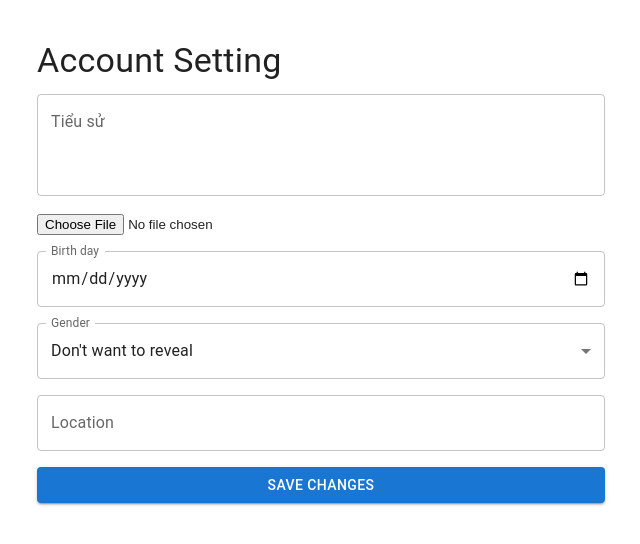
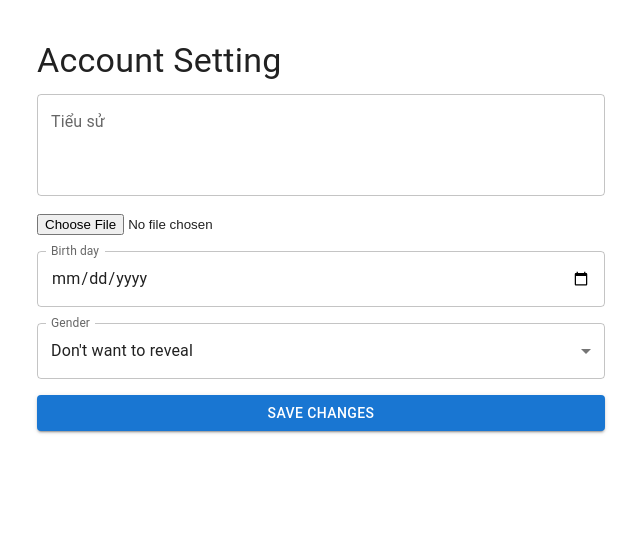
Before and after one commit to hahuythang159/blog-platform, a Next.js app in the folder frontend/: page /account/settings in a window 1280 px wide. Shown: the top 544 px of the page, without its empty margins (319-959 px from the left). Built offline with nearby package versions, Linux system fonts and the light colour scheme; no server answers.

Commit message:
Remove 'location' related fields and logic from frontend

```diff
--- a/frontend/app/account/settings/ProfileForm.tsx
+++ b/frontend/app/account/settings/ProfileForm.tsx
@@ -95,14 +95,6 @@ const ProfileForm = ({ profile, setProfile }: Props) => {
         <MenuItem value="other">Other</MenuItem>
         <MenuItem value="prefer_not_to_say">Don't want to reveal</MenuItem>
       </TextField>
-      <TextField
-        label="Location"
-        name="location"
-        value={profile.location}
-        onChange={handleChange}
-        fullWidth
-        sx={{ mb: 2 }}
-      />
       <Button variant="contained" type="submit" fullWidth disabled={saving}>
         {saving ? 'Saving...' : 'Save changes'}
       </Button>
--- a/frontend/app/account/settings/page.tsx
+++ b/frontend/app/account/settings/page.tsx
@@ -12,7 +12,6 @@ const AccountSettingsPage = () => {
     avatar: '',
     birthday: '',
     gender: 'prefer_not_to_say',
-    location: '',
   });
 
   const [loading, setLoading] = useState(true);
--- a/frontend/app/interfaces/profileData.ts
+++ b/frontend/app/interfaces/profileData.ts
@@ -3,5 +3,4 @@ export interface ProfileData {
     avatar: string;
     birthday: string;
     gender: 'male' | 'female' | 'other' | 'prefer_not_to_say';
-    location: string;
 }
--- a/frontend/app/lib/profileService.ts
+++ b/frontend/app/lib/profileService.ts
@@ -19,7 +19,6 @@ export const getProfile = async (): Promise<ProfileData | null> => {
             avatar: avatarUrl,
             birthday: data.birthday?.split('T')[0] || '',
             gender: data.gender,
-            location: data.location,
         };
     } catch (error) {
         alert('Failed to load profile. Please try again later.');
```
